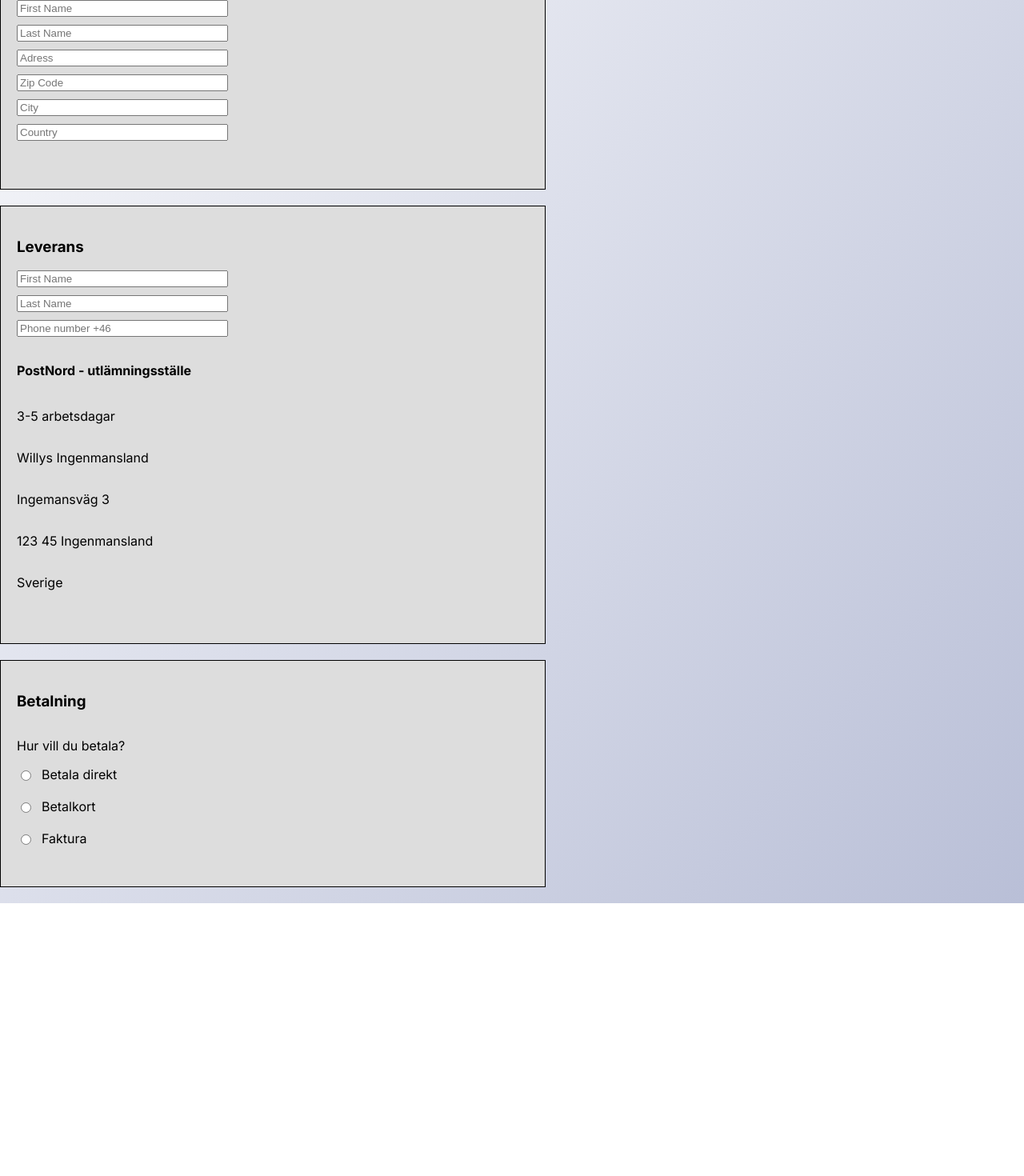
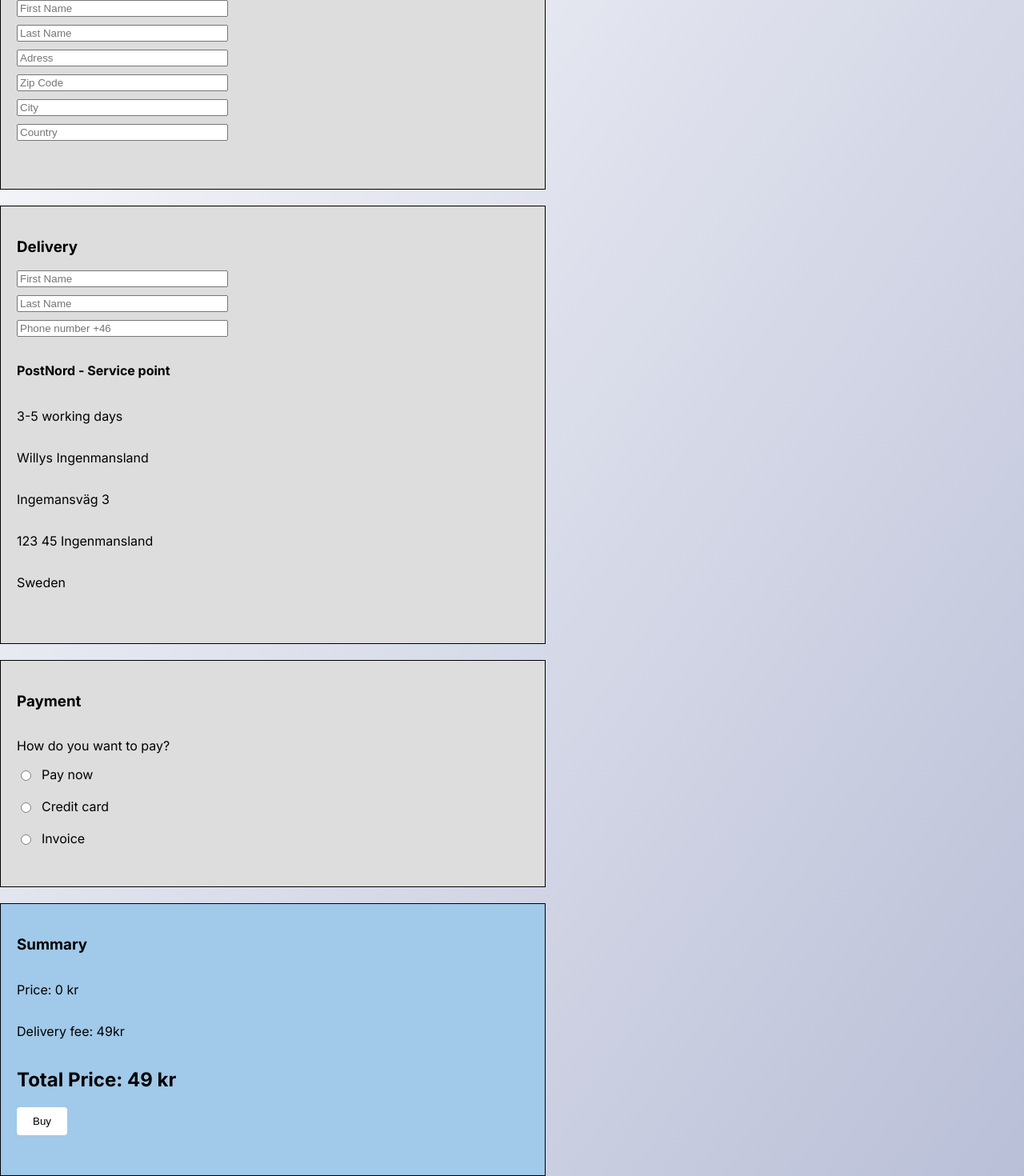
Before and after one commit to kleresjo/random-stuff, a React (Vite) app: page /payment in a window 1280 px wide. Shown: the part 431-1901 px from the top of the page at 80% size. Before the commit the page ends 1560 px from the top, so only its background shows below. Built offline with nearby package versions, Linux system fonts and the light colour scheme.

Commit message:
added totalprice function

```diff
--- a/src/App.jsx
+++ b/src/App.jsx
@@ -8,6 +8,7 @@ import { CartProvider } from "./context/CartContext";
 import AboutUsPage from "./pages/AboutUsPage";
 import ContactUsPage from "./pages/ContactUsPage";
 import { CheckoutProvider } from "./context/CheckoutContext";
+import ConfirmationPage from "./pages/ConfirmationPage";
 
 function App() {
   return (
@@ -21,6 +22,7 @@ function App() {
             <Route path="/cart" element={<CartPage />} />
             <Route path="/payment" element={<CheckoutPage />} />
             <Route path="/product/:id" element={<ProductPage />} />
+            <Route path="/confirmation" element={<ConfirmationPage />} />
           </Routes>
         </BrowserRouter>
       </CheckoutProvider>
--- a/src/components/checkout/DeliveryInformation.jsx
+++ b/src/components/checkout/DeliveryInformation.jsx
@@ -13,7 +13,7 @@ const DeliveryInformation = () => {
   return (
     <div className="delivery-information-container">
       <form className="delivery-information-form">
-        <h3>Leverans</h3>
+        <h3>Delivery</h3>
         <input
           type="text"
           {...firstNameInput}
@@ -33,12 +33,12 @@ const DeliveryInformation = () => {
           className="delivery-information-input"
         />
         <div className="post-information">
-          <h4>PostNord - utlämningsställe</h4>
-          <p>3-5 arbetsdagar</p>
+          <h4>PostNord - Service point</h4>
+          <p>3-5 working days</p>
           <p>Willys Ingenmansland</p>
           <p>Ingemansväg 3</p>
           <p>123 45 Ingenmansland</p>
-          <p>Sverige</p>
+          <p>Sweden</p>
         </div>
       </form>
     </div>
--- a/src/components/checkout/InvoiceAdress.jsx
+++ b/src/components/checkout/InvoiceAdress.jsx
@@ -17,7 +17,7 @@ const InvoiceAdress = () => {
   return (
     <div className="invoice-adress-container">
       <form className="invoice-adress-form">
-        <h3>Fakturaadress</h3>
+        <h3>Invoice adress</h3>
         <input
           type="text"
           {...firstNameInput}
--- a/src/components/checkout/MyInformation.jsx
+++ b/src/components/checkout/MyInformation.jsx
@@ -13,7 +13,7 @@ const MyInformation = () => {
   return (
     <div className="my-information-container">
       <form className="my-information-form">
-        <h3 className="my-information-h3">Min information</h3>
+        <h3 className="my-information-h3">My information</h3>
         <input
           type="text"
           {...firstNameInput}
--- a/src/components/checkout/PaymentInformation.jsx
+++ b/src/components/checkout/PaymentInformation.jsx
@@ -5,21 +5,21 @@ const PaymentInformation = () => {
   return (
     <div className="payment-information-container">
       <div className="payment-information-content">
-        <h3>Betalning</h3>
-        <p>Hur vill du betala?</p>
+        <h3>Payment</h3>
+        <p>How do you want to pay?</p>
         <div className="payment-information-radiobtn">
           <input type="radio" id="pay-direct" />{" "}
-          <label for="pay-direct">Betala direkt</label>
+          <label for="pay-direct">Pay now</label>
         </div>
         <br />
         <div className="payment-information-radiobtn">
           <input type="radio" id="creditcard" />
-          <label for="creditcard">Betalkort</label>
+          <label for="creditcard">Credit card</label>
         </div>
         <br />
         <div className="payment-information-radiobtn">
           <input type="radio" id="invoice" />
-          <label for="invoice">Faktura</label>
+          <label for="invoice">Invoice</label>
         </div>
       </div>
     </div>
--- /dev/null
+++ b/src/components/checkout/TotalPrice.jsx
@@ -0,0 +1,42 @@
+import React, { useContext } from "react";
+import { CartContext } from "../../context/CartContext";
+import "../../styling/TotalPrice.css";
+import { useNavigate } from "react-router-dom";
+
+const TotalPrice = () => {
+  const { cart, removeFromCart } = useContext(CartContext);
+
+  const getTotalPrice = (product) => {
+    return product.reduce((accumulator, object) => {
+      return accumulator + object.price;
+    }, 0);
+  };
+
+  const getTotalPriceWithDelivery = (product) => {
+    return product.reduce((accumulator, object) => {
+      return accumulator + object.price;
+    }, 49);
+  };
+
+  const navigate = useNavigate();
+
+  const handlePaymentButton = () => {
+    navigate("/confirmation");
+  };
+
+  return (
+    <div className="total-price-container">
+      <h3>Summary</h3>
+      <p>Price: {getTotalPrice(cart)} kr</p>
+      <p>Delivery fee: 49kr</p>
+      <h2>Total Price: {getTotalPriceWithDelivery(cart)} kr</h2>
+      <div>
+        <button onClick={handlePaymentButton} className="total-price-button">
+          Buy
+        </button>
+      </div>
+    </div>
+  );
+};
+
+export default TotalPrice;
--- a/src/pages/CartPage.jsx
+++ b/src/pages/CartPage.jsx
@@ -15,12 +15,10 @@ const CartPage = () => {
 
   return (
     <>
-
       <Navbar />
       <div className="center-cart">
         <h2>CartPage</h2>
         <div className="cart-placing">
-
           <ul className="list-cart-placing">
             {cart.map((product) => (
               <li className="list-cart-content-placing" key={product.id}>
@@ -39,7 +37,7 @@ const CartPage = () => {
                     className="cart-page-link-btn"
                     onClick={() => removeFromCart(product.id)}
                   >
-              radera
+                    Delete
                   </button>
                 </div>
               </li>
@@ -49,10 +47,10 @@ const CartPage = () => {
             <p>Total Price: {getCartTotal(cart)} kr</p>
             <div>
               <Link to={"/"}>
-            <button className="cart-link-btn">Handla mer</button>
+                <button className="cart-link-btn">Continue shopping</button>
               </Link>
               <Link to={"/payment"}>
-            <button className="cart-link-btn">Gå till kassan</button>
+                <button className="cart-link-btn">Go to payment</button>
               </Link>
             </div>
           </div>
--- a/src/pages/CheckoutPage.jsx
+++ b/src/pages/CheckoutPage.jsx
@@ -2,6 +2,7 @@ import DeliveryInformation from "../components/checkout/DeliveryInformation";
 import InvoiceAdress from "../components/checkout/InvoiceAdress";
 import MyInformation from "../components/checkout/MyInformation";
 import PaymentInformation from "../components/checkout/PaymentInformation";
+import TotalPrice from "../components/checkout/TotalPrice";
 import Navbar from "../components/navbar/Navbar";
 
 const CheckoutPage = () => {
@@ -13,6 +14,7 @@ const CheckoutPage = () => {
         <InvoiceAdress />
         <DeliveryInformation />
         <PaymentInformation />
+        <TotalPrice />
       </div>
     </>
   );
--- a/src/pages/ConfirmationPage.jsx
+++ b/src/pages/ConfirmationPage.jsx
@@ -1,20 +1,23 @@
 import React from "react";
+import Navbar from "../components/navbar/Navbar";
 
 const ConfirmationPage = () => {
   return (
-    <div>
+    <>
+      <Navbar />
       <div>
-        <h1>ORDERBEKRÄFTELSE</h1>
-        <p>Tack för din beställning!</p>
-        <img src="" alt="" />
-        <p>
-          Vi har tagit emot din order och ett kvitto har skickats till din
-          mailadress.
-        </p>
-        <p>Ordernummer: 678319782</p>
-        <button>Fortsätt handla</button>
+        <div>
+          <h1>CONFIRMATION</h1>
+          <p>Thank you for your order!</p>
+          <img src="" alt="" />
+          <p>
+            We have received your order and a receipt has been sent to your
+            email address.
+          </p>
+          <p>Ordernumber: 678319782</p>
+        </div>
       </div>
-    </div>
+    </>
   );
 };
 
--- /dev/null
+++ b/src/styling/TotalPrice.css
@@ -0,0 +1,16 @@
+.total-price-container {
+  display: flex;
+  flex-direction: column;
+  width: 50%;
+  border: 1px solid black;
+  padding: 20px 20px 50px 20px;
+  background-color: rgb(161, 201, 233);
+  align-items: start;
+}
+
+.total-price-button {
+  padding: 10px 20px;
+  border: none;
+  border-radius: 4px;
+  background-color: white;
+}
```
Lines whose indentation alone changed are shown as unchanged.
